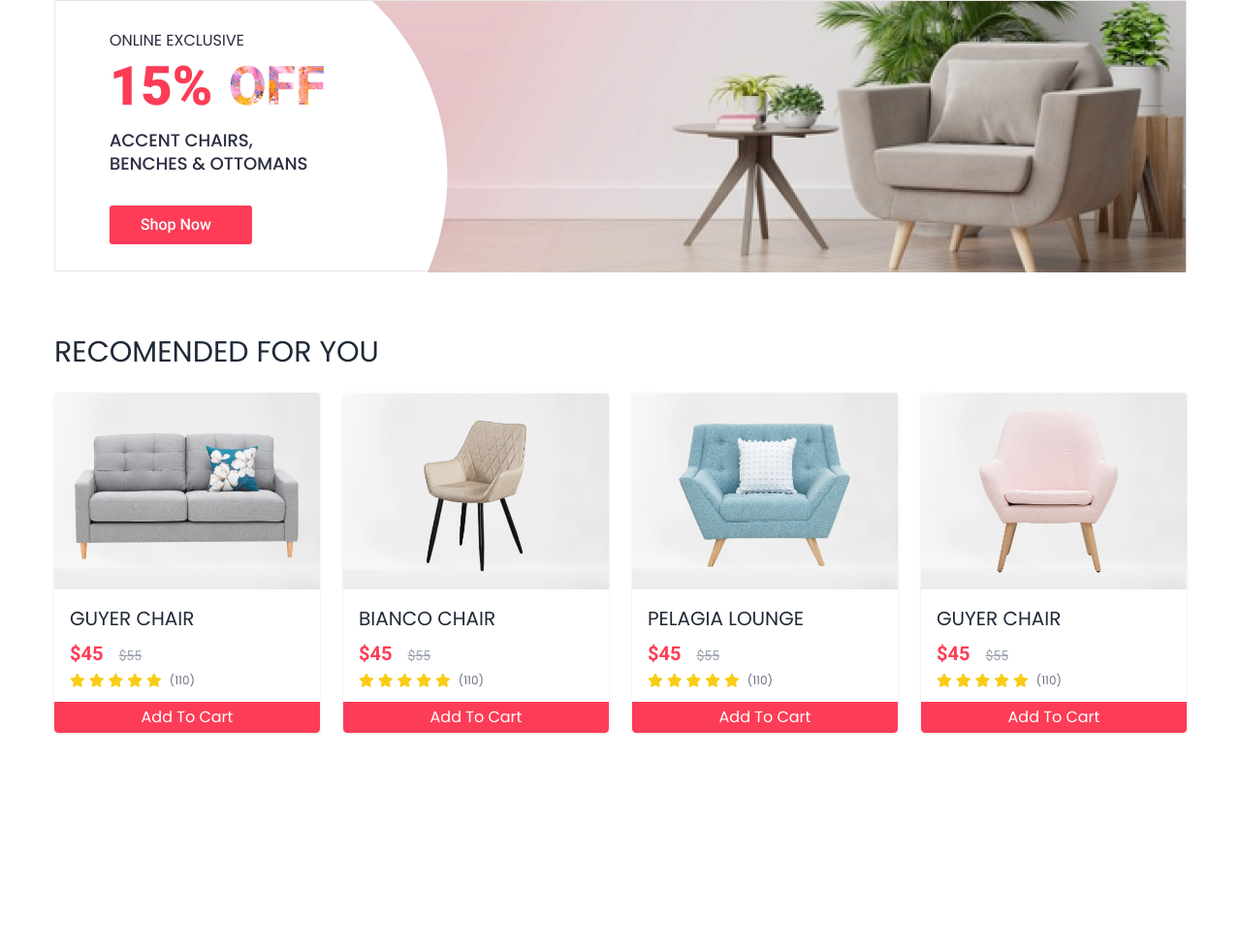
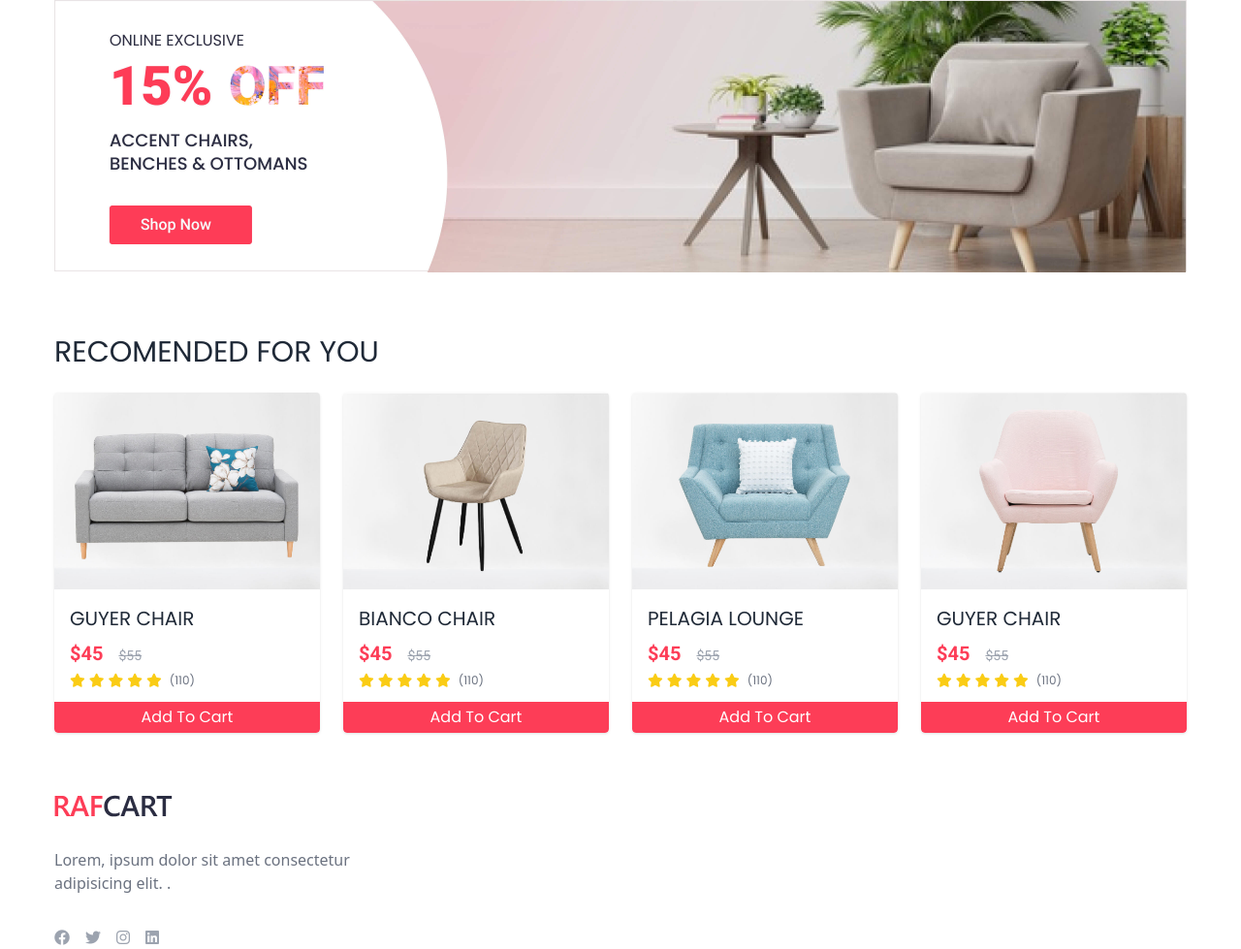
Before and after one commit to rohit-rambade/rafcart-clone, a website: page index.html in a window 1280 px wide. Shown: the part 1995-2974 px from the top of the page at 97% size. Before the commit the page ends 2815 px from the top, so only its background shows below. Drawn offline with Linux system fonts and the light colour scheme.

Commit message:
added footer

```diff
--- a/index.html
+++ b/index.html
@@ -835,6 +835,39 @@
       </div>
 
 
+  <footer>
+
+
+
+  </footer class="pt-16 pb-12 border-t border-gray-100">
+  <div class="container">
+    <div class="xl:grid xl:grid-cols-3 xl:gap-8">
+      <div class="space-y-8 xl:col-span-1">
+        <img src="./images/logo.svg" alt="logo">
+        <p class="text-gray-500 text-base ">Lorem, ipsum dolor sit amet consectetur adipisicing elit. .</p>
+        <div class="flex space-x-4 ">
+          <a href="#" class="text-gray-400 hover:text-gray-500">
+            <i class="fab fa-facebook"></i>
+          </a>
+          <a href="#" class="text-gray-400 hover:text-gray-500">
+            <i class="fab fa-twitter"></i>
+          </a>
+          <a href="#" class="text-gray-400 hover:text-gray-500">
+            <i class="fab fa-instagram"></i>
+          </a>
+          <a href="#" class="text-gray-400 hover:text-gray-500">
+            <i class="fab fa-linkedin"></i>
+          </a>
+
+
+        </div>
+
+      </div>
+
+    </div>
+
+  </div>
+
 
   </body>
 </html>
```
Also changed, not shown: output/tailwind.css.
